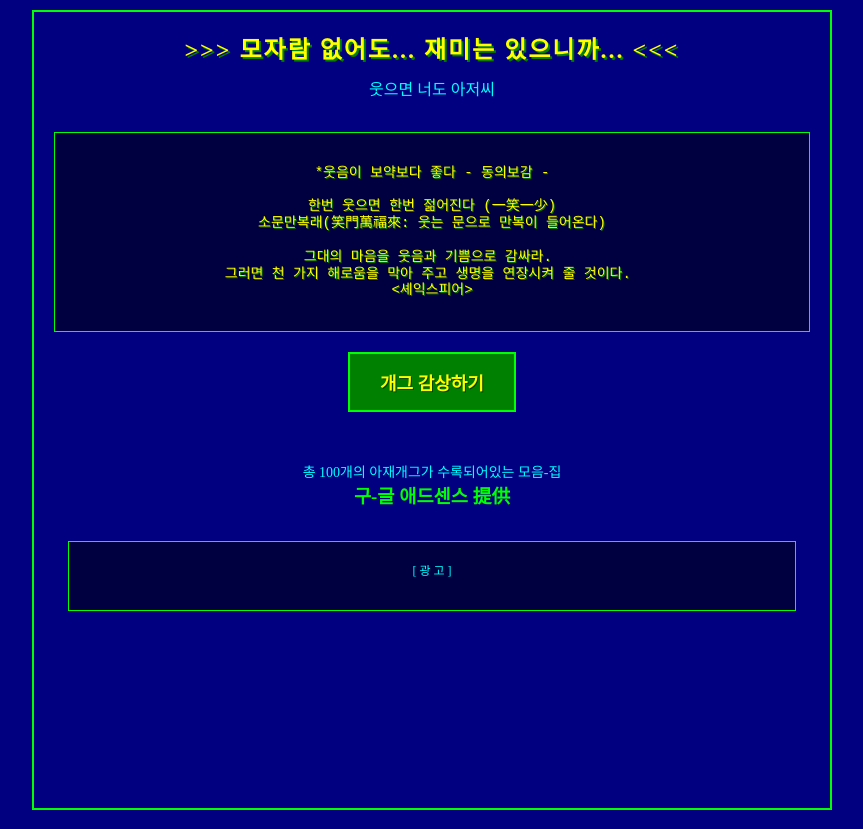
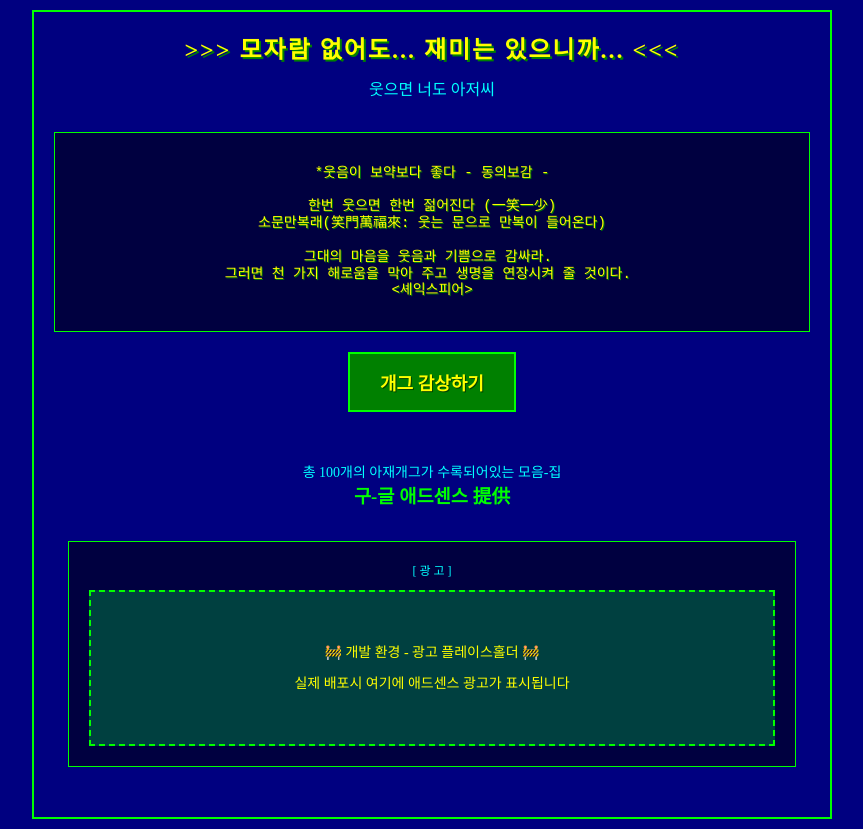
Before and after one commit to MinKyeongHyeon/Aje, a React (Vite) app in the folder React/: page / in a window 1280 px wide. Shown: the whole page, without its empty margins (208-1071 px from the left). Built offline with nearby package versions, Linux system fonts and the light colour scheme.

Commit message:
feat/Netlify 배포를 위한 설정과 빌드를 함

```diff
--- a/React/src/App.css
+++ b/React/src/App.css
@@ -237,6 +237,21 @@ body {
   font-family: "Noto Serif KR", "Times New Roman", serif;
 }
 
+/* 개발 환경 광고 플레이스홀더 */
+.ad-placeholder {
+  padding: 40px 20px;
+  text-align: center;
+  color: #ffff00;
+  background-color: #004040;
+  border: 2px dashed #00ff00;
+  font-family: "Noto Serif KR", "Times New Roman", serif;
+}
+
+.ad-placeholder p {
+  margin: 10px 0;
+  font-size: 14px;
+}
+
 /* Retro blinking effect for title */
 @keyframes blink {
   0%,
--- a/React/src/App.jsx
+++ b/React/src/App.jsx
@@ -7,12 +7,14 @@ function App() {
   const [currentJoke, setCurrentJoke] = useState(null);
   const [showAnswer, setShowAnswer] = useState(false);
 
-  // 애드센스 광고 로드
+  // 애드센스 광고 로드 (배포 환경에서만)
   useEffect(() => {
+    if (window.location.hostname !== 'localhost' && window.location.hostname !== '127.0.0.1') {
       try {
         (window.adsbygoogle = window.adsbygoogle || []).push({});
       } catch (e) {
         console.error("AdSense error:", e);
+      }
     }
   }, []);
 
@@ -61,6 +63,7 @@ function App() {
         {/* 구글 애드센스 광고 */}
         <h3>구-글 애드센스 提供</h3>
         <div className="ad-container">
+          {window.location.hostname !== 'localhost' && window.location.hostname !== '127.0.0.1' ? (
             <ins
               className="adsbygoogle"
               style={{ display: "block" }}
@@ -69,6 +72,12 @@ function App() {
               data-ad-format="auto"
               data-full-width-responsive="true"
             ></ins>
+          ) : (
+            <div className="ad-placeholder">
+              <p>🚧 개발 환경 - 광고 플레이스홀더 🚧</p>
+              <p>실제 배포시 여기에 애드센스 광고가 표시됩니다</p>
+            </div>
+          )}
         </div>
       </div>
     </>
```
Also changed, not shown: 2 other files (tests, documents, lock files or other folders). Lines whose indentation alone changed are shown as unchanged.
